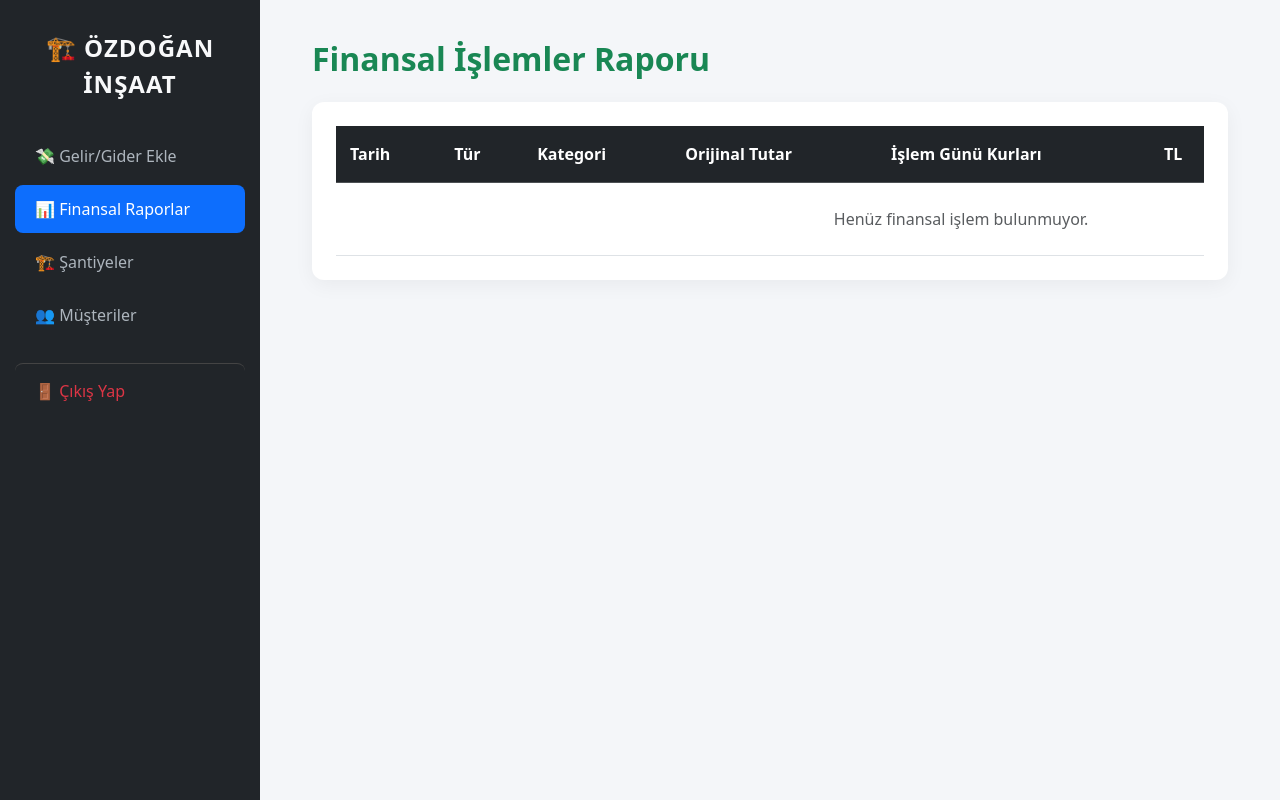
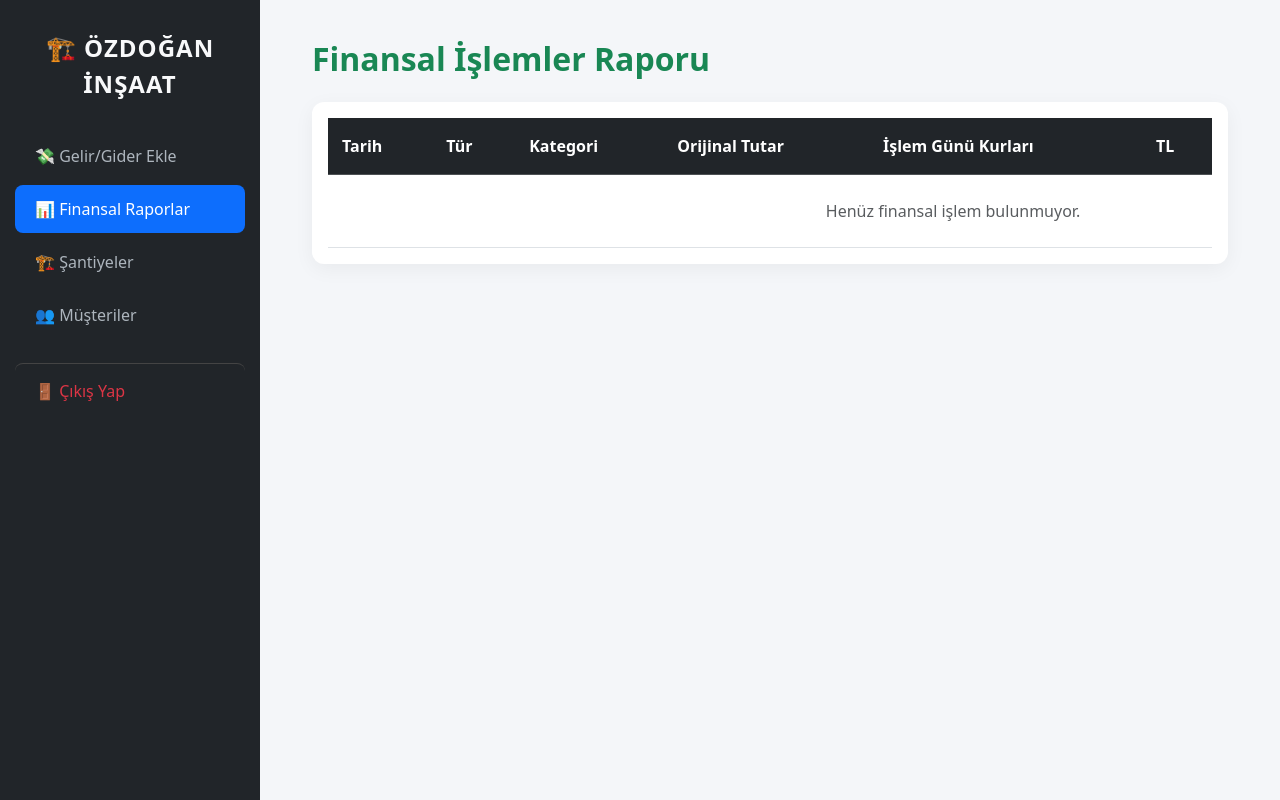
Before and after one commit to feyza-ozdn/ozdogan-insaat-erp, a Flask app: page /islemler in a window 1280 px wide. Run offline with Flask 3, Linux system fonts and the light colour scheme; the visitor is signed in with stand-in values (Sample User, id 1); data that the repository does not hold is empty; some libraries are stand-ins or nearby versions.

Commit message:
Change card padding in islemler.html
Updated card padding in financial transactions report.

```diff
--- a/templates/islemler.html
+++ b/templates/islemler.html
@@ -65,7 +65,7 @@
     <div class="main-content">
         <div class="container-fluid" style="max-width: 1700px;">
             <h2 class="mb-4 text-success fw-bold">Finansal İşlemler Raporu</h2>
-            <div class="card p-4">
+            <div class="card p-3">
 
                 <!-- GÜNCELLENDİ: Tabloyu table-responsive div'i içine aldık -->
                 <div class="table-responsive">
```
